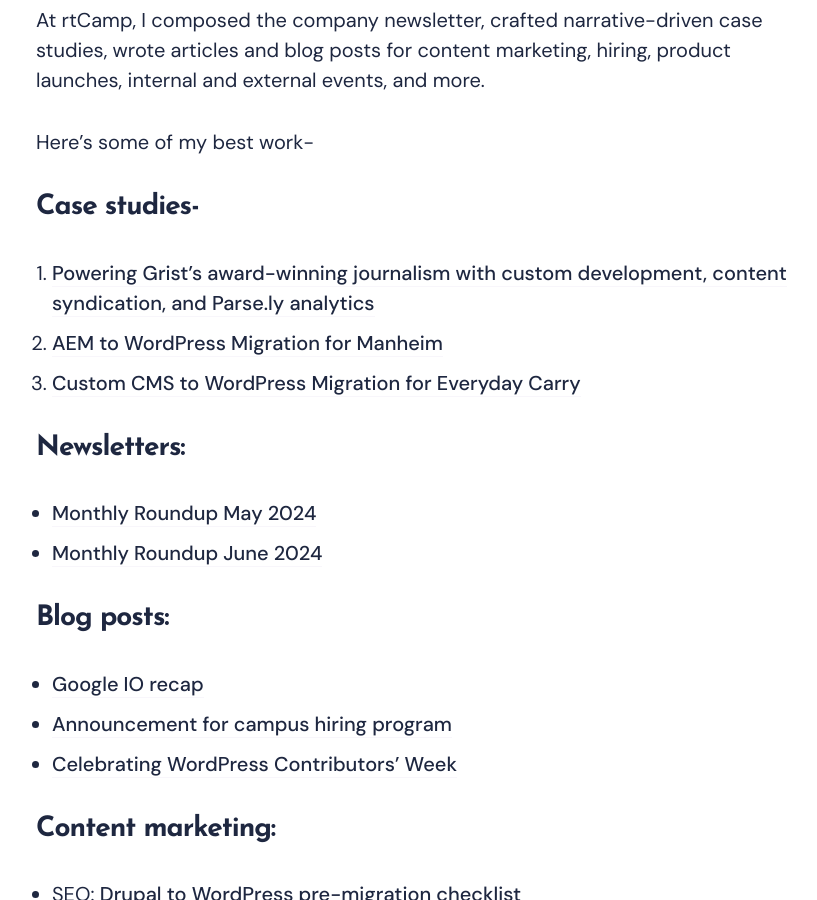
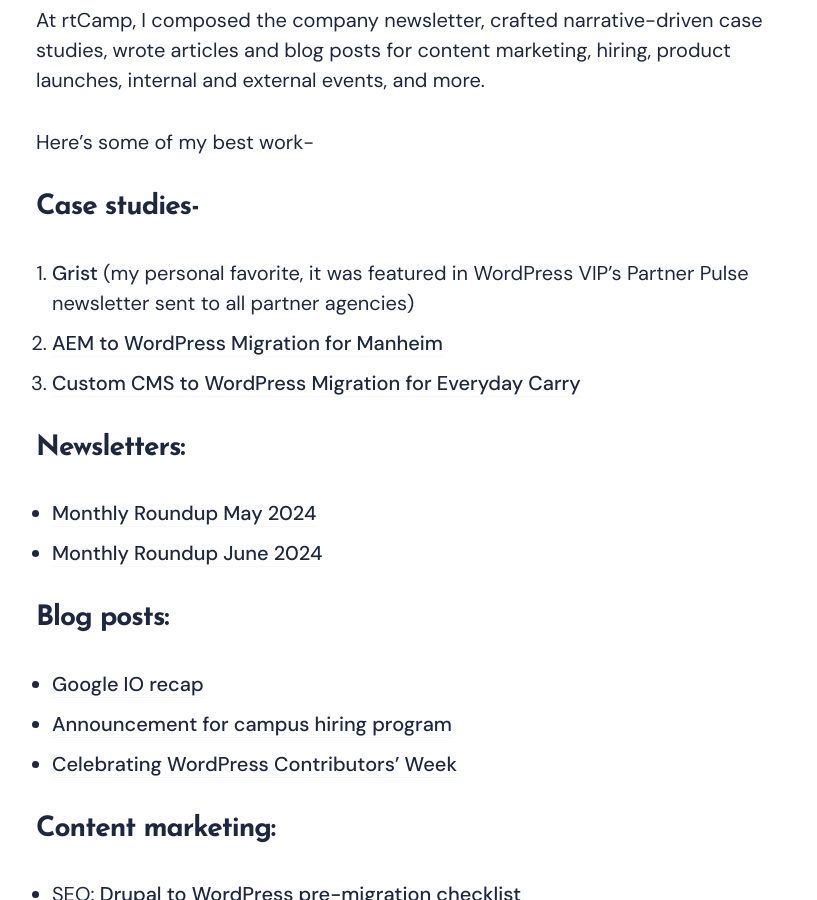
Before and after one commit to wowashuwow/wowashuwow.github.io, a Jekyll site: the page built from _pages/work.md, in a window 1280 px wide and 900 px high, scrolled down 461 px. Shown: the whole window, without its empty margins (224-1041 px from the left). Built offline with Jekyll 4.4.1, drawn with Linux system fonts in a browser that asks for light colours; nearby versions of some CDN libraries.

Commit message:
added grist featured in vip partner pulse to work page

```diff
--- a/_pages/work.md
+++ b/_pages/work.md
@@ -12,7 +12,7 @@ Here's some of my best work-
 
 ## Case studies-
 
-1. [Powering Grist’s award-winning journalism with custom development, content syndication, and Parse.ly analytics](https://rtcamp.com/case-studies/grist-managed-wordpress/)
+1. [Grist](https://rtcamp.com/case-studies/grist-managed-wordpress/) (my personal favorite, it was featured in WordPress VIP's Partner Pulse newsletter sent to all partner agencies)
 2. [AEM to WordPress Migration for Manheim](https://rtcamp.com/case-studies/aem-to-wordpress-migration-for-manheim/)
 3. [Custom CMS to WordPress Migration for Everyday Carry](https://rtcamp.com/case-studies/custom-cms-to-wordpress-migration-for-everyday-carry/)
 
```
